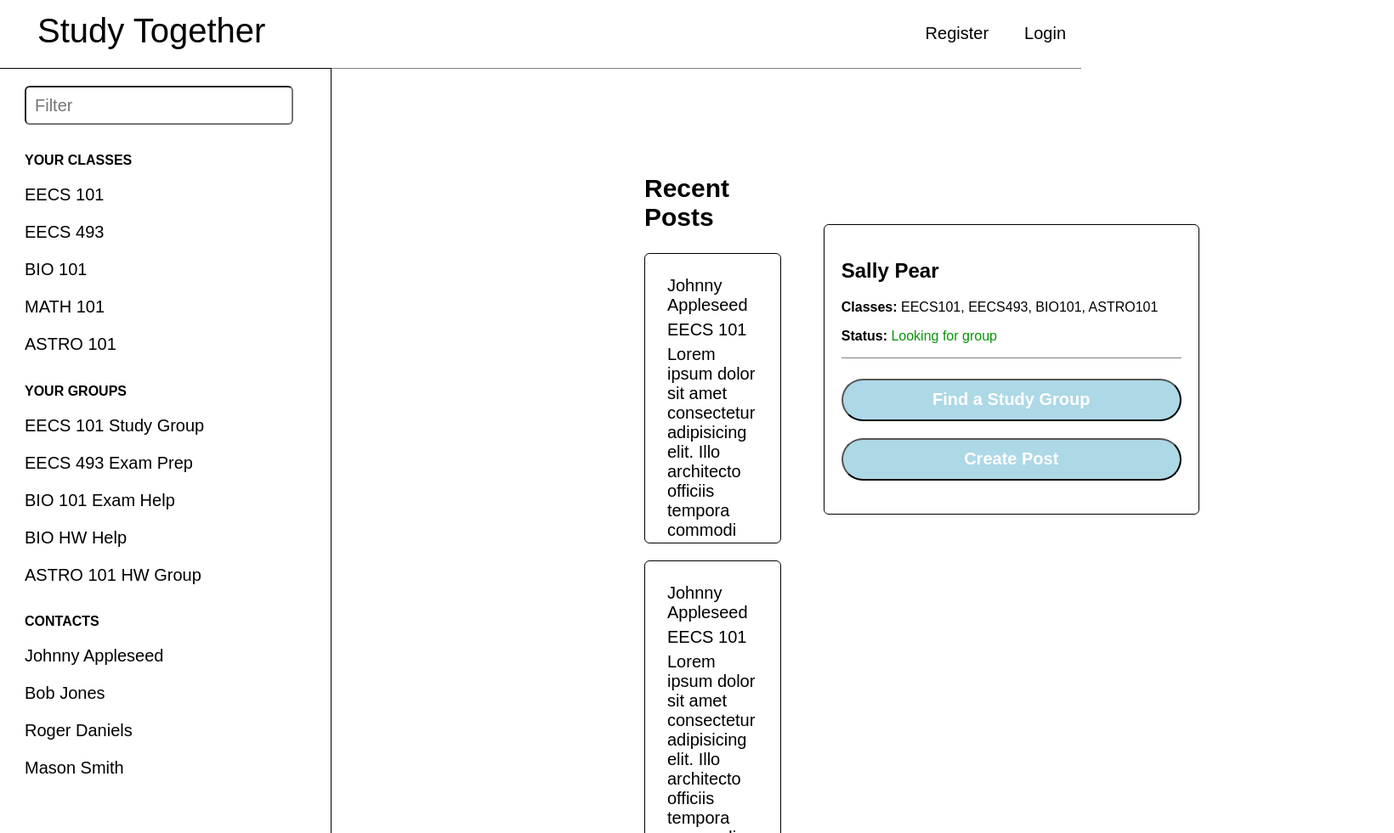
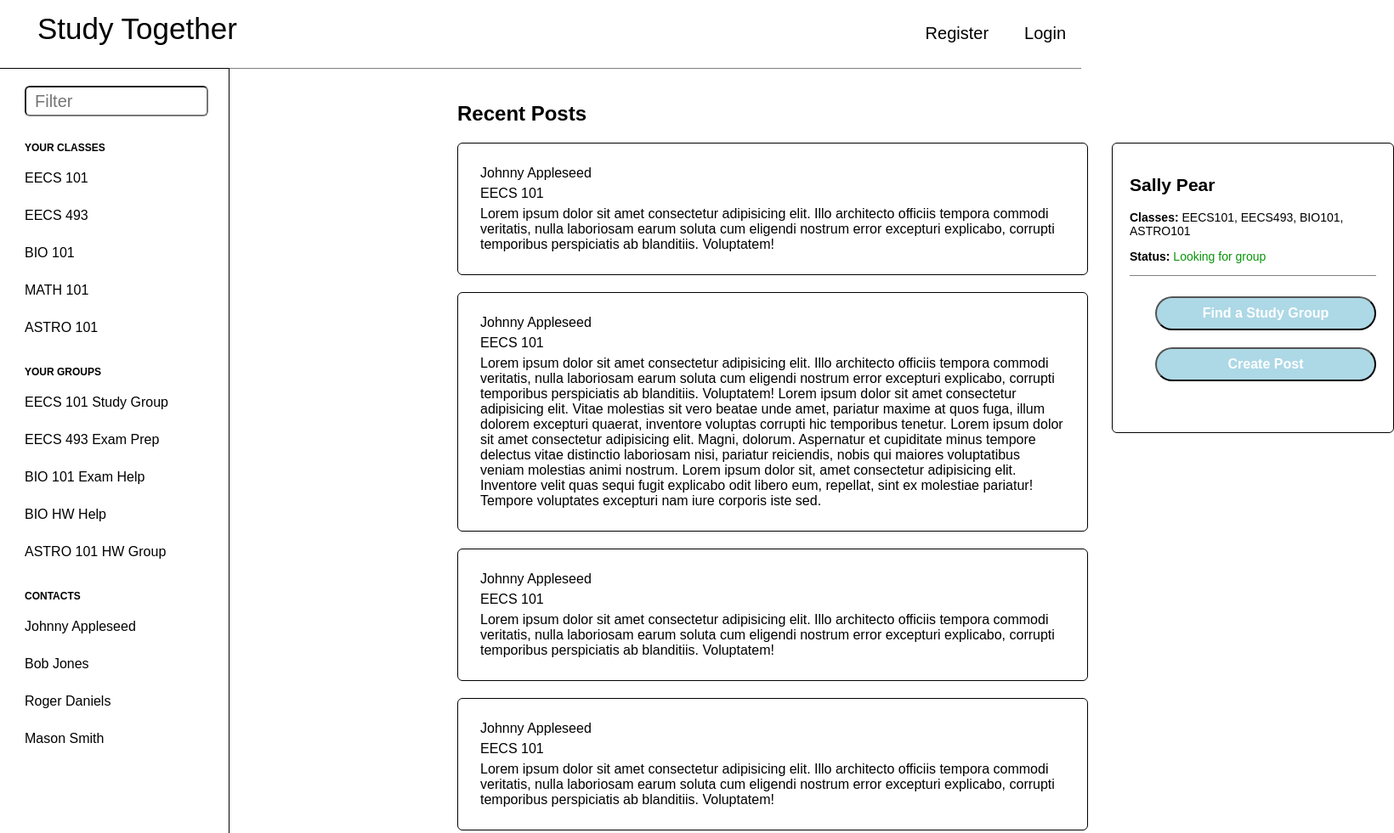
Before and after one commit to raymowu/studytogether_prototype, a plain HTML site: page home/index.html in a window 1280 px wide. Shown: the top 981 px of the page at 85% size, 1640 px wide, since content can reach past the window. Drawn offline with Linux system fonts and the light colour scheme.

Commit message:
fixed proportions

```diff
--- a/home/style.css
+++ b/home/style.css
@@ -23,11 +23,12 @@ li {
 .logo {
   margin-top: 0px;
   margin-left: 20px;
-  margin-right: 360px;
+  margin-right: 100px;
 }
 li a {
   margin-top: 10px;
-  font-size: 40px;
+
+  font-size: 35px;
   display: block;
   color: rgb(0, 0, 0);
   text-align: center;
@@ -55,6 +56,7 @@ li a {
   height: 40px;
   padding: 6px 10px;
   background: #ddd;
+  color: white;
   font-size: 17px;
   border: none;
   cursor: pointer;
@@ -88,8 +90,8 @@ li a:hover {
 }
 
 .communities-container input {
-  width: 300px;
-  height: 40px;
+  width: 200px;
+  height: 30px;
   font-size: 20px;
   margin-bottom: 20px;
   border-radius: 6px;
@@ -98,17 +100,17 @@ li a:hover {
 
 .communities-container h2 {
   margin-bottom: 20px;
-  font-size: 16px;
+  font-size: 12px;
 }
 
 .communities-container {
   position: fixed;
-  font-size: 20px;
+  font-size: 16px;
   margin-top: 20px;
   margin-right: 50px;
   margin-left: -10px;
   padding: 20px 20px 20px 30px;
-  width: 340px;
+  width: 220px;
   height: 1118px;
   border: solid 1px black;
   overflow-y: auto;
@@ -126,7 +128,7 @@ li a:hover {
 }
 
 .recent-posts-container {
-  font-size: 20px;
+  font-size: 16px;
   padding: 20px;
 }
 
@@ -135,6 +137,7 @@ li a:hover {
   border-radius: 6px;
   padding: 20px;
   margin: 10px 10px 20px 10px;
+  width: 700px;
   max-height: 300px;
   overflow: hidden;
 }
@@ -148,10 +151,10 @@ li a:hover {
 }
 
 .center-container {
-  margin-left: 620px;
+  margin-left: 400px;
+  margin-top: -80px;
   padding: 100px;
-  width: 1000px;
-
+  width: 700px;
   justify-content: center;
 }
 
@@ -160,14 +163,15 @@ li a:hover {
 }
 
 .study-button {
-  width: 400px;
-  height: 50px;
+  width: 260px;
+  height: 40px;
   border-radius: 40px;
   background: lightblue;
-  font-size: 20px;
+  font-size: 16px;
   color: white;
   font-weight: bold;
   margin-top: 20px;
+  margin-left: 30px;
 }
 
 .study-button:hover {
@@ -175,10 +179,10 @@ li a:hover {
 }
 
 .right-container {
-  margin-left: -80px;
-  margin-top: 204px;
+  font-size: 14px;
+  margin-top: 108px;
   padding: 20px;
-  width: 400px;
+  width: 320px;
   height: 300px;
   border: 1px solid black;
   border-radius: 6px;
```
